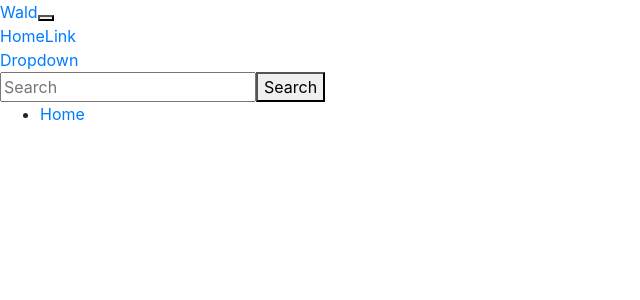
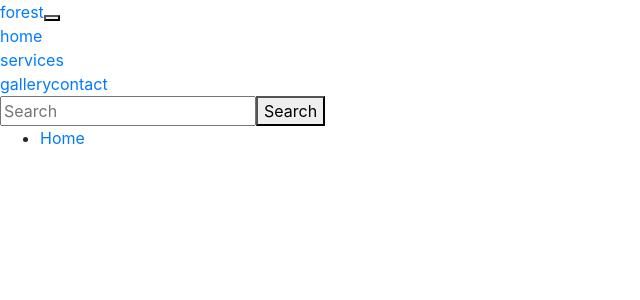
Before and after one commit to fabiros/LEST-Treecare, a React app: page / in a window 1280 px wide. Shown: the top 300 px of the page, without its empty margins (0-640 px from the left). Built offline with nearby package versions, Linux system fonts and the light colour scheme; what i18next-xhr-backend would draw is missing.

Commit message:
Add i18n labels, add i18n to navbar

```diff
--- a/src/components/navbar/index.jsx
+++ b/src/components/navbar/index.jsx
@@ -8,33 +8,38 @@ import {
     Button,
 } from 'react-bootstrap';
 import { useTranslation } from 'react-i18next';
+import PropTypes from 'prop-types';
 
-export default function NavigationBar() {
+export default function NavigationBar({ defaultActiveKey }) {
     const { t } = useTranslation();
 
     return (
-        <Navbar bg="light" expand="lg">
+        <Navbar bg="light" expand="lg" defaultActiveKey={defaultActiveKey}>
             <Navbar.Brand href="#home">{t('forest')}</Navbar.Brand>
             <Navbar.Toggle aria-controls="basic-navbar-nav" />
             <Navbar.Collapse id="basic-navbar-nav">
                 <Nav className="mr-auto">
-                    <Nav.Link to="/home">Home</Nav.Link>
-                    <Nav.Link href="#link">Link</Nav.Link>
-                    <NavDropdown title="Dropdown" id="basic-nav-dropdown">
-                        <NavDropdown.Item href="#action/3.1">
+                    <Nav.Link to="/">{t('labels:home')}</Nav.Link>
+                    <NavDropdown
+                        title={t('labels:services')}
+                        id="basic-nav-dropdown"
+                    >
+                        <NavDropdown.Item to="/services/a">
                             Action
                         </NavDropdown.Item>
-                        <NavDropdown.Item href="#action/3.2">
+                        <NavDropdown.Item to="/services/a2">
                             Another action
                         </NavDropdown.Item>
-                        <NavDropdown.Item href="#action/3.3">
+                        <NavDropdown.Item to="/services/a3">
                             Something
                         </NavDropdown.Item>
                         <NavDropdown.Divider />
-                        <NavDropdown.Item href="#action/3.4">
+                        <NavDropdown.Item to="/services/a4">
                             Separated link
                         </NavDropdown.Item>
                     </NavDropdown>
+                    <Nav.Link to="/gallery">{t('labels:gallery')}</Nav.Link>
+                    <Nav.Link to="/contact">{t('labels:contact')}</Nav.Link>
                 </Nav>
                 <Form inline>
                     <FormControl
@@ -48,3 +53,7 @@ export default function NavigationBar() {
         </Navbar>
     );
 }
+
+NavigationBar.propTypes = {
+    defaultActiveKey: PropTypes.string,
+};
--- a/src/i18n/languages/de.json
+++ b/src/i18n/languages/de.json
@@ -1,3 +1,8 @@
 {
-    "forest": "Wald"
+    "labels": {
+        "home": "Home",
+        "services": "Dienstleistungen",
+        "gallery": "Galerie",
+        "contact": "contact"
+    }
 }
--- a/src/i18n/languages/en.json
+++ b/src/i18n/languages/en.json
@@ -1,3 +1,8 @@
 {
-    "forest": "Forest"
+    "labels": {
+        "home": "Home",
+        "services": "Services",
+        "gallery": "Gallery",
+        "contact": "Contact"
+    }
 }
```
